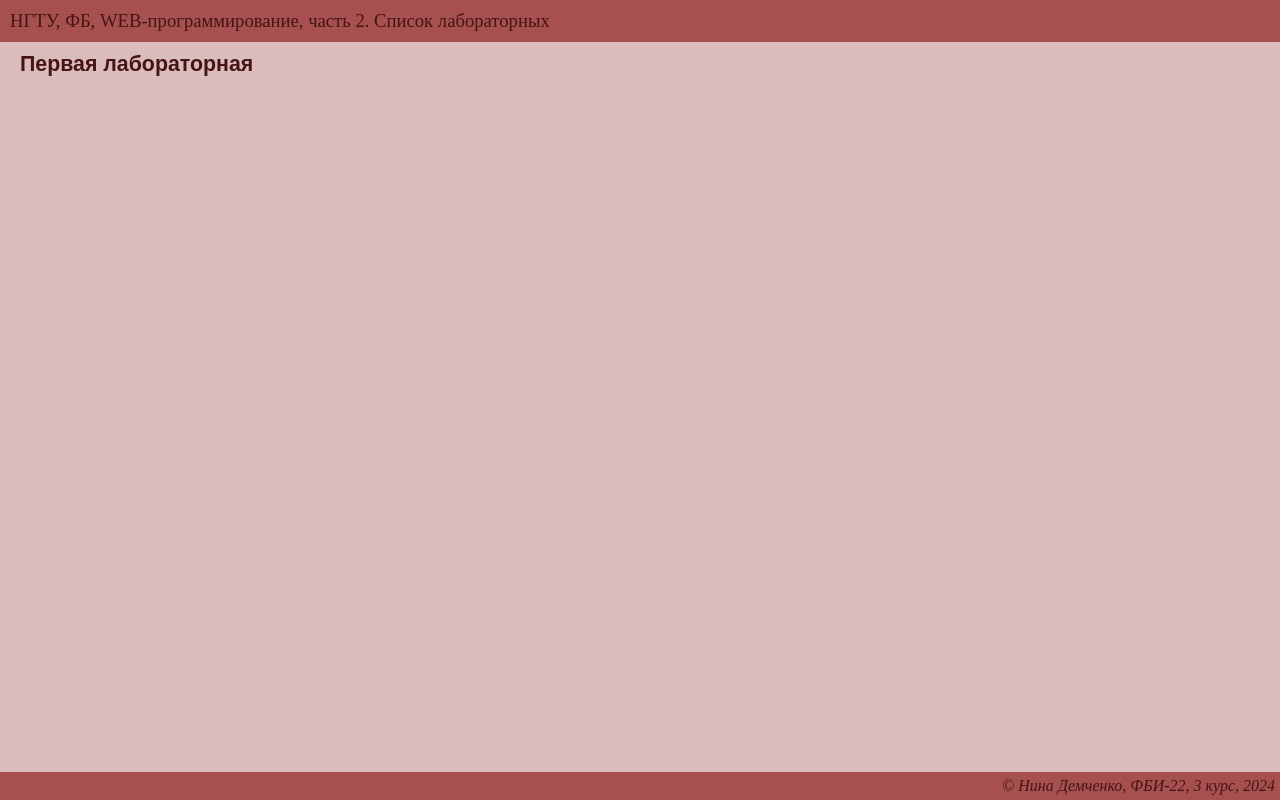
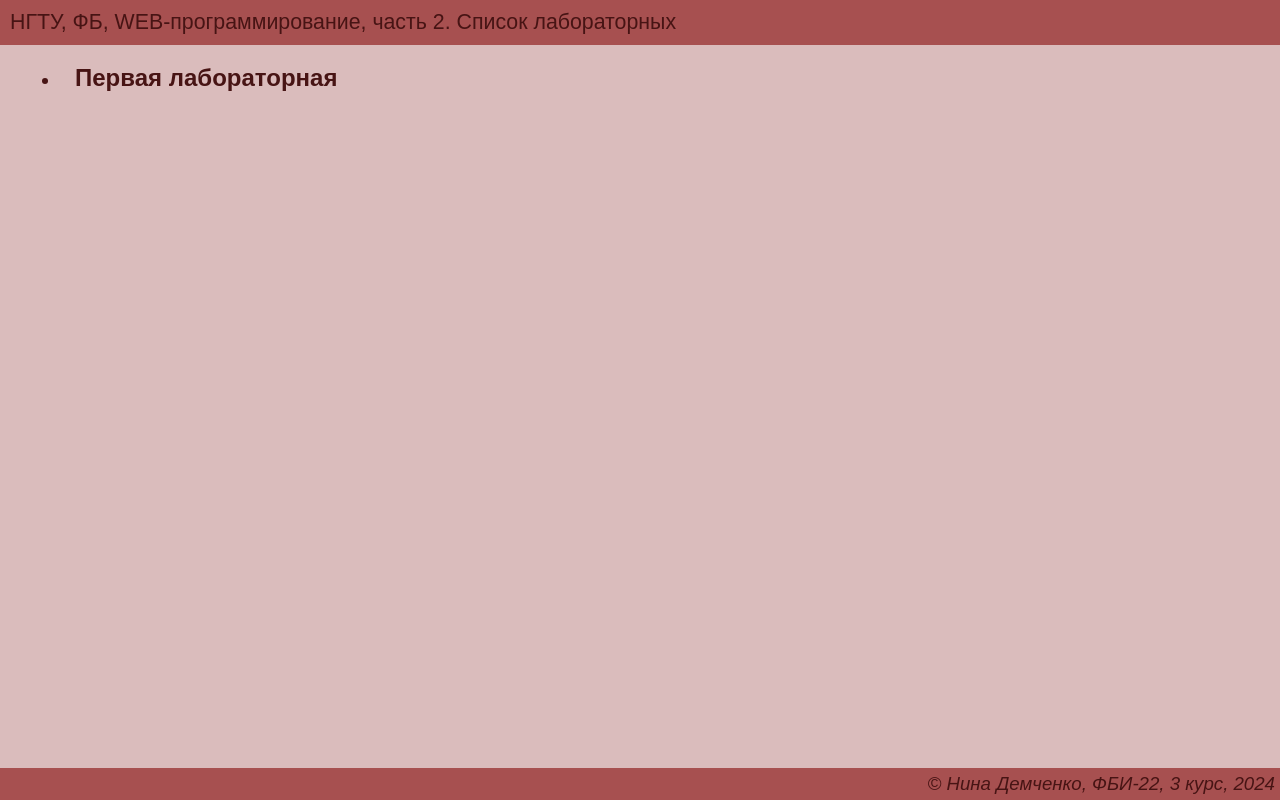
Before and after one commit to ninioka/web-programming-labs-2, a Flask app: page / in a window 1280 px wide. Run offline with Flask 3, Linux system fonts and the light colour scheme.

Commit message:
Правки

```diff
--- a/app.py
+++ b/app.py
@@ -135,7 +135,9 @@ def main():
             <link rel="stylesheet" type="text/css" href="''' + style + '''">
         </header>
         <main>
-            <a href = "/lab1">Первая лабораторная</a>
+            <ul>
+                <li><a href = "/lab1">Первая лабораторная</a></li>
+            </ul>
         </main>
         <footer>
             &copy; Нина Демченко, ФБИ-22, 3 курс, 2024
@@ -152,6 +154,26 @@ def lab1():
 <html>
     <head>
         <title>Лабораторная 1</title>
+        <style>
+            div {
+                text-align: justify;
+                font-size: 18pt;
+                line-height: 1.25;
+                text-indent: 50px;
+                margin: 15px;
+                font-family: Arial, Helvetica, sans-serif;
+            }
+            h2 {
+                text-align: justify;
+                font-size: 18pt;
+                margin: 15px;
+                font-family: Arial, Helvetica, sans-serif;
+            }
+            li {
+                font-size: 16pt;
+                margin-left: 15px;
+            }
+        </style>
     </head>
     <body>
         <header>
@@ -166,24 +188,29 @@ def lab1():
                 называемых микрофреймворков — минималистичных каркасов
                 веб-приложений, сознательно предоставляющих лишь самые базовые возможности.<br>
             </div>
-            <a href = '/'>Главная страница</a>
-            <h2>Список роутов</h2>
-            <a href="/lab1/web">Web</a><br>
-            <a href="/lab1/author">Author</a><br>
-            <a href="/lab1/oak">Oak</a><br>
-            <a href="/lab1/counter">Counter</a><br>
-            <a href="/lab1/reset">Reset</a><br>
-            <a href="/lab1/info">Info</a><br>
-            <a href="/lab1/created">Created</a><br>
-            <a href="/404">Ошибка 404</a><br>
-            <a href="/lab1/bad_request">Bad request</a><br>
-            <a href="/lab1/unauthorized">Unauthorized</a><br>
-            <a href="/lab1/payment_required">Payment required</a><br>
-            <a href="/lab1/forbidden">Forbidden</a><br>
-            <a href="/lab1/method_not_allowed">Method not allowed</a><br>
-            <a href="/lab1/i_am_a_teapot">I am a teapot</a><br>
-            <a href="/lab1/internal_server_error">Internal server error</a><br>
-            <a href="/lab1/text">Text</a><br>
+            <ul>
+            <li><a href = '/'>Главная страница</a></li>
+            </ul>
+            <h2>Список роутов:</h2>
+            <ul>
+                <li><a href="/lab1/web">Web</a><br></li>
+                <li><a href="/lab1/author">Author</a><br></li>
+                <li><a href="/lab1/oak">Oak</a><br></li>
+                <li><a href="/lab1/counter">Counter</a><br></li>
+                <li><a href="/lab1/reset">Reset</a><br></li>
+                <li><a href="/lab1/info">Info</a><br></li>
+                <li><a href="/lab1/created">Created</a><br></li>
+                <li><a href="/404">Ошибка 404</a><br></li>
+                <li><a href="/lab1/bad_request">Ошибка 400. Bad request</a><br></li>
+                <li><a href="/lab1/unauthorized">Ошибка 401. Unauthorized</a><br></li>
+                <li><a href="/lab1/payment_required">Ошибка 402. Payment required</a><br></li>
+                <li><a href="/lab1/forbidden">Ошибка 403. Forbidden</a><br></li>
+                <li><a href="/lab1/method_not_allowed">Ошибка 405. Method not allowed</a><br></li>
+                <li><a href="/lab1/i_am_a_teapot">Ошибка 418. I am a teapot</a><br></li>
+                <li><a href="/lab1/internal_server_error">Ошибка 500. Internal server error</a><br></li>
+                <li><a href="/lab1/text">Text</a><br></li>
+                <li><a href="/lab1/source">Tree</a></li>
+            </ul>
         </main>
         <footer>
             &copy; Нина Демченко, ФБИ-22, 3 курс, 2024
@@ -379,7 +406,7 @@ def plant_tree():
     </style>
 </head>
     <body>
-        <p>Ура! Дерево посажено, будем ухаживать :).</p>
+        <p>Ура! Дерево посажено, будем ухаживать :)</p>
         <a href="/lab1/source">Назад</a><br>
         <img src="'''+ path1 +'''">
     </body>
--- a/static/style.css
+++ b/static/style.css
@@ -1,11 +1,11 @@
 body {
     background-color: rgb(218, 188, 188);
-    font-family: 'Times New Roman', Times, serif;
+    font-family: Arial, Helvetica, sans-serif;
     margin: 0px;
 }
 main {
     color: rgb(71, 20, 20);
-    font-family: Arial;
+    font-family: Arial, Helvetica, sans-serif;
     font-size: 14pt;
     margin: 5px;
     font-weight: bold;
@@ -16,17 +16,17 @@ main {
 header {
     background-color: rgb(167, 80, 80);
     color: rgb(71, 20, 20);
-    font-family: 'Times New Roman', Times, serif;
+    font-family: Arial, Helvetica, sans-serif;
     padding: 10px;
-    font-size: 14pt;
+    font-size: 16pt;
 }
 
 footer {
     background-color: rgb(167, 80, 80);
     color: rgb(71, 20, 20);
-    font-family: 'Times New Roman', Times, serif;
+    font-family: Arial, Helvetica, sans-serif;
     padding: 5px;
-    font-size: 12pt;
+    font-size: 14pt;
     text-align: right;
     font-style: italic;
     position: fixed;
@@ -37,6 +37,8 @@ footer {
 a {
     text-decoration: none;
     color: rgb(71, 20, 20);
-    font-size: 16pt;
+    font-size: 18pt;
+    margin-left: 15px;
     transition: 1s 0,5s;
+    font-family: Arial, Helvetica, sans-serif;
 }
```
